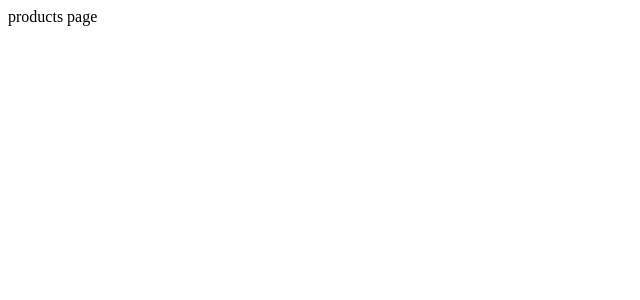
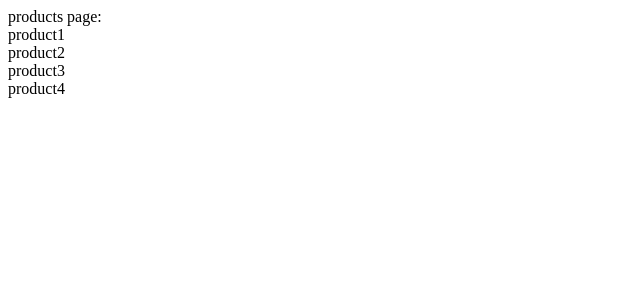
Before and after one commit to qasemB/codeyad_next_learning, a Next.js app: page /products in a window 1280 px wide. Shown: the top 300 px of the page, without its empty margins (0-640 px from the left). Built offline with nearby package versions, Linux system fonts and the light colour scheme.

Commit message:
part #8-B3

```diff
--- a/pages/products/index.js
+++ b/pages/products/index.js
@@ -3,7 +3,11 @@ import React from 'react';
 const Index = () => {
     return (
         <div>
-            products page
+            products page:
+            <div>product1</div>
+            <div>product2</div>
+            <div>product3</div>
+            <div>product4</div>
         </div>
     );
 }
--- a/pages/products/product1.js
+++ b/pages/products/test.js
@@ -1,11 +1,11 @@
 import React from 'react';
 
-const Product1 = () => {
+const Test = () => {
     return (
         <div>
-            product 1 page
+            test page
         </div>
     );
 }
 
-export default Product1;
+export default Test;
```
Also changed, not shown: pages/products/[productId]/details.js (added, +17 -0 lines), pages/products/[productId]/index.js (added, +14 -0 lines).
